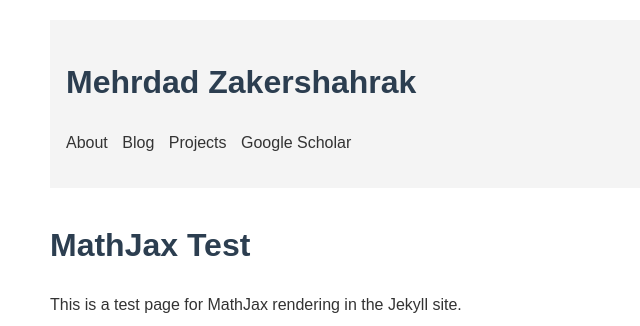
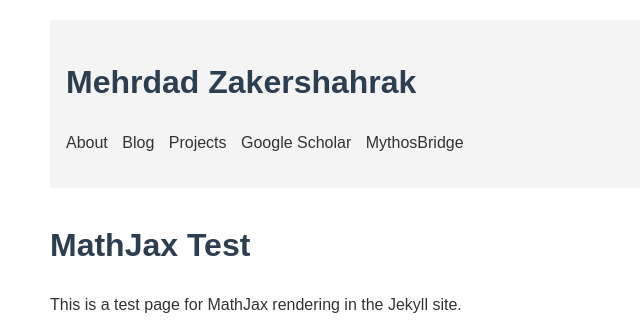
Before and after one commit to mehrdadzakershahrak/mehrdadzakershahrak.github.io, a Jekyll site: the page built from mathjax-test.md, in a window 1280 px wide. Shown: the top 326 px of the page, without its empty margins (190-830 px from the left). Built offline with Jekyll 4.4.1, drawn with Linux system fonts in a browser that asks for light colours.

Commit message:
Add MythosBridge nav link

```diff
--- a/_layouts/default.html
+++ b/_layouts/default.html
@@ -26,6 +26,7 @@
                 <li><a href="{{ '/blog/' | relative_url }}">Blog</a></li>
                 <li><a href="{{ '/projects/' | relative_url }}">Projects</a></li>
                 <li><a href="https://scholar.google.com/citations?user=Y_-UFnUAAAAJ&hl=en" target="_blank" rel="noopener noreferrer">Google Scholar</a></li>
+                <li><a href="https://mythosbridge-175279714470.us-west1.run.app" target="_blank" rel="noopener noreferrer">MythosBridge</a></li>
             </ul>
         </nav>
     </header>
```
